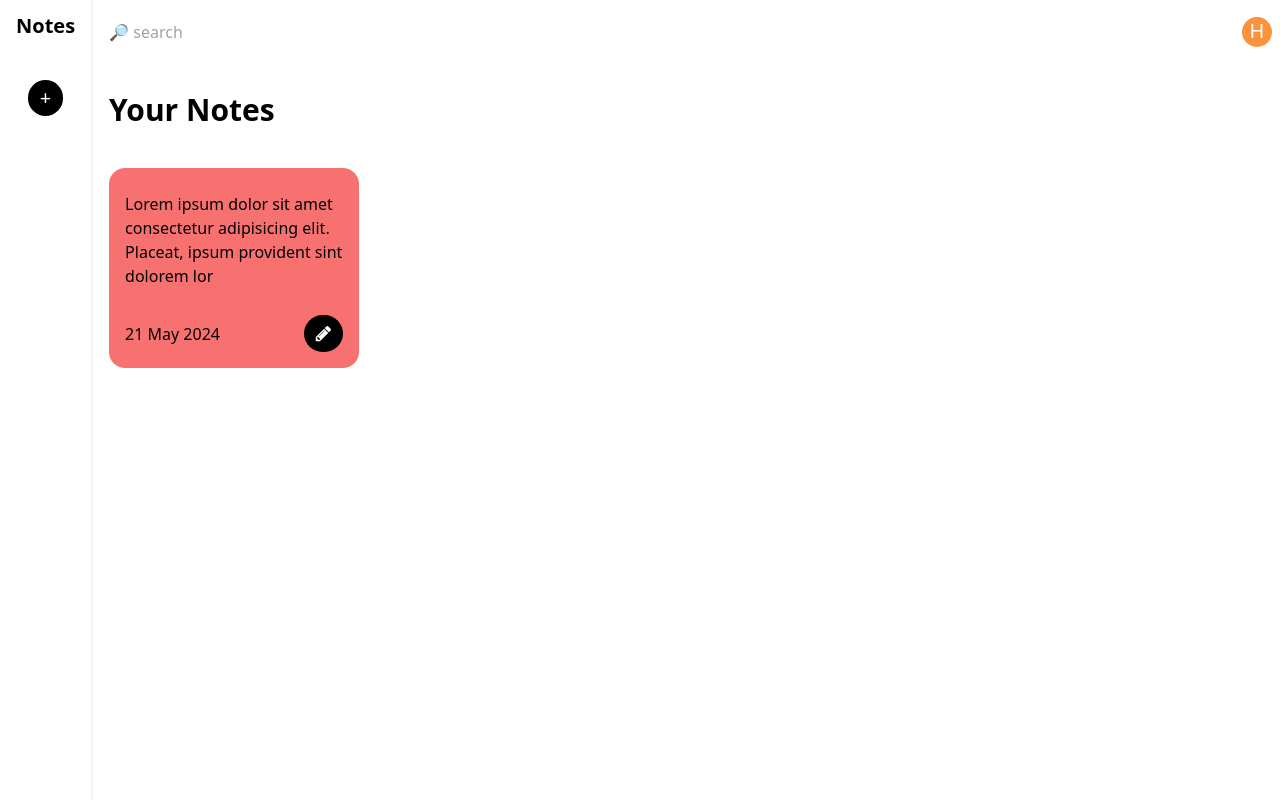
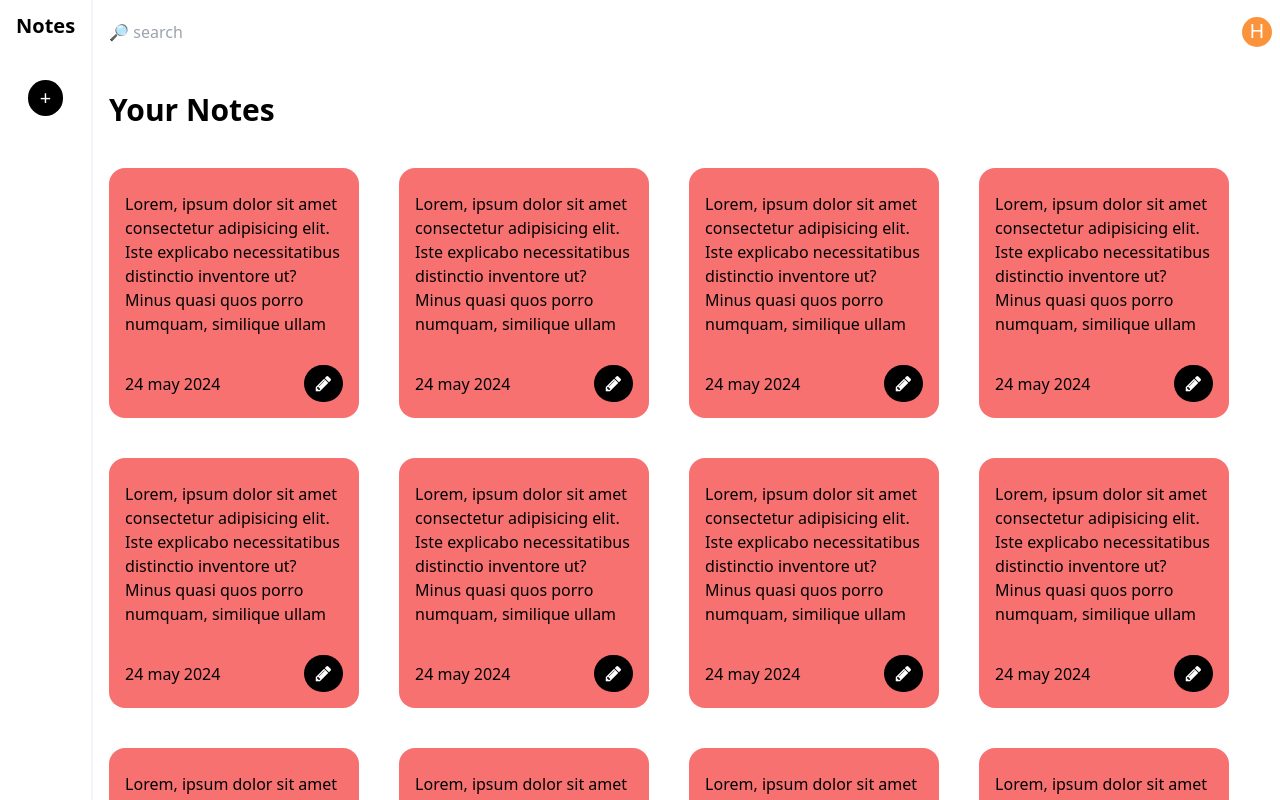
Before and after one commit to harshit0571/Notes-App, a React (Vite) app: page / in a window 1280 px wide. Built offline with nearby package versions, Linux system fonts and the light colour scheme; no server answers; sample sign-in values are in the browser's storage.

Commit message:
ui fixes for cards

```diff
--- a/src/components/container/Card.tsx
+++ b/src/components/container/Card.tsx
@@ -1,10 +1,14 @@
 import { useState } from "react";
 
-const Card = () => {
-  const [isEditing, setIsEditing] = useState(false);
-  const [text, setText] = useState(
-    "Lorem ipsum dolor sit amet consectetur adipisicing elit. Placeat, ipsum provident sint dolorem lor"
-  );
+interface props {
+  notes: string;
+  date: string;
+  editing: boolean;
+}
+
+const Card = ({ notes, date, editing }: props) => {
+  const [isEditing, setIsEditing] = useState(editing);
+  const [text, setText] = useState(notes);
 
   const handleEditClick = () => {
     setIsEditing(!isEditing);
@@ -24,20 +28,20 @@ const Card = () => {
   };
 
   return (
-    <div className="relative w-[250px] p-4 min-h-[200px] overflow-scroll pt-6 h-max bg-red-400 rounded-2xl flex flex-col justify-between group">
-      <div>
+    <div className="relative w-[250px] p-4 min-h-[200px] overflow-scroll pt-6 bg-red-400 rounded-2xl flex flex-col justify-between group gap-4 h-[250px]">
+      <div className="overflow-auto h-[70%] max-h-[150px]">
         {isEditing ? (
           <textarea
             value={text}
             onChange={handleInputChange}
-            className="w-full p-2 rounded bg-red-400 min-h-[100px] ring-1 ring-white outline-none"
+            className="w-full p-2 rounded bg-red-400 min-h-[150px] ring-1 ring-white outline-none"
           />
         ) : (
-          text
+          <p>{text}</p>
         )}
       </div>
-      <div className="flex justify-between items-baseline">
-        <p>21 May 2024</p>
+      <div className="flex justify-between h-max items-baseline">
+        <p>{date}</p>
         <div className="w-max flex space-x-2">
           <button
             onClick={handleDeleteClick}
--- a/src/components/container/Notes.tsx
+++ b/src/components/container/Notes.tsx
@@ -7,7 +7,86 @@ const Notes = () => {
         Your Notes
       </h1>
       <div className="mt-10 flex flex-wrap gap-10 w-full h-max items-center justify-center md:items-start md:justify-start">
-        <Card/>
+        <Card
+          notes="  Lorem, ipsum dolor sit amet consectetur adipisicing elit. Iste explicabo necessitatibus distinctio inventore ut? Minus quasi quos porro numquam, similique ullam tenetur illum at iste incidunt"
+          date="24 may 2024"
+          editing={false}
+        />
+        <Card
+          notes="  Lorem, ipsum dolor sit amet consectetur adipisicing elit. Iste explicabo necessitatibus distinctio inventore ut? Minus quasi quos porro numquam, similique ullam tenetur illum at iste incidunt"
+          date="24 may 2024"
+          editing={false}
+        />{" "}
+        <Card
+          notes="  Lorem, ipsum dolor sit amet consectetur adipisicing elit. Iste explicabo necessitatibus distinctio inventore ut? Minus quasi quos porro numquam, similique ullam tenetur illum at iste incidunt"
+          date="24 may 2024"
+          editing={false}
+        />{" "}
+        <Card
+          notes="  Lorem, ipsum dolor sit amet consectetur adipisicing elit. Iste explicabo necessitatibus distinctio inventore ut? Minus quasi quos porro numquam, similique ullam tenetur illum at iste incidunt"
+          date="24 may 2024"
+          editing={false}
+        />{" "}
+        <Card
+          notes="  Lorem, ipsum dolor sit amet consectetur adipisicing elit. Iste explicabo necessitatibus distinctio inventore ut? Minus quasi quos porro numquam, similique ullam tenetur illum at iste incidunt"
+          date="24 may 2024"
+          editing={false}
+        />{" "}
+        <Card
+          notes="  Lorem, ipsum dolor sit amet consectetur adipisicing elit. Iste explicabo necessitatibus distinctio inventore ut? Minus quasi quos porro numquam, similique ullam tenetur illum at iste incidunt"
+          date="24 may 2024"
+          editing={false}
+        />{" "}
+        <Card
+          notes="  Lorem, ipsum dolor sit amet consectetur adipisicing elit. Iste explicabo necessitatibus distinctio inventore ut? Minus quasi quos porro numquam, similique ullam tenetur illum at iste incidunt"
+          date="24 may 2024"
+          editing={false}
+        />{" "}
+        <Card
+          notes="  Lorem, ipsum dolor sit amet consectetur adipisicing elit. Iste explicabo necessitatibus distinctio inventore ut? Minus quasi quos porro numquam, similique ullam tenetur illum at iste incidunt"
+          date="24 may 2024"
+          editing={false}
+        />{" "}
+        <Card
+          notes="  Lorem, ipsum dolor sit amet consectetur adipisicing elit. Iste explicabo necessitatibus distinctio inventore ut? Minus quasi quos porro numquam, similique ullam tenetur illum at iste incidunt"
+          date="24 may 2024"
+          editing={false}
+        />{" "}
+        <Card
+          notes="  Lorem, ipsum dolor sit amet consectetur adipisicing elit. Iste explicabo necessitatibus distinctio inventore ut? Minus quasi quos porro numquam, similique ullam tenetur illum at iste incidunt"
+          date="24 may 2024"
+          editing={false}
+        />{" "}
+        <Card
+          notes="  Lorem, ipsum dolor sit amet consectetur adipisicing elit. Iste explicabo necessitatibus distinctio inventore ut? Minus quasi quos porro numquam, similique ullam tenetur illum at iste incidunt"
+          date="24 may 2024"
+          editing={false}
+        />{" "}
+        <Card
+          notes="  Lorem, ipsum dolor sit amet consectetur adipisicing elit. Iste explicabo necessitatibus distinctio inventore ut? Minus quasi quos porro numquam, similique ullam tenetur illum at iste incidunt"
+          date="24 may 2024"
+          editing={false}
+        />{" "}
+        <Card
+          notes="  Lorem, ipsum dolor sit amet consectetur adipisicing elit. Iste explicabo necessitatibus distinctio inventore ut? Minus quasi quos porro numquam, similique ullam tenetur illum at iste incidunt"
+          date="24 may 2024"
+          editing={false}
+        />{" "}
+        <Card
+          notes="  Lorem, ipsum dolor sit amet consectetur adipisicing elit. Iste explicabo necessitatibus distinctio inventore ut? Minus quasi quos porro numquam, similique ullam tenetur illum at iste incidunt"
+          date="24 may 2024"
+          editing={false}
+        />{" "}
+        <Card
+          notes="   inventore ut? Minus quasi quos porro numquam, similique ullam tenetur illum at iste incidunt"
+          date="24 may 2024"
+          editing={false}
+        />{" "}
+        <Card
+          notes="  Lorem, ipsum dolor sit amet consectetur adipisicing elit. Iste explicabo necessitatibus distinctio inventore ut? Minus quasi quos porro numquam, similique ullam tenetur illum at iste incidunt"
+          date="24 may 2024"
+          editing={false}
+        />
       </div>
     </div>
   );
```
